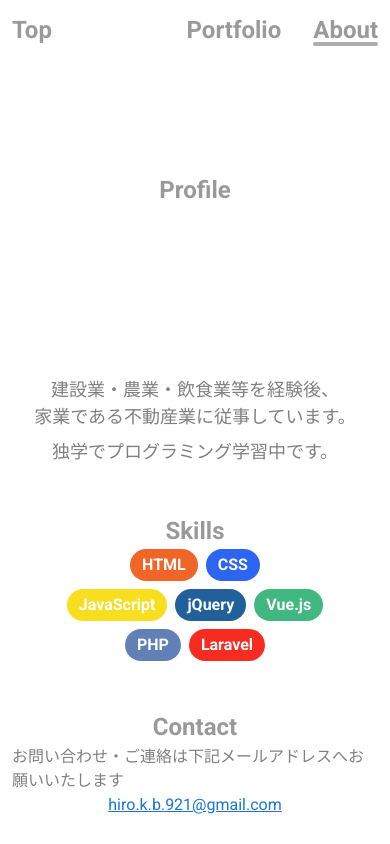
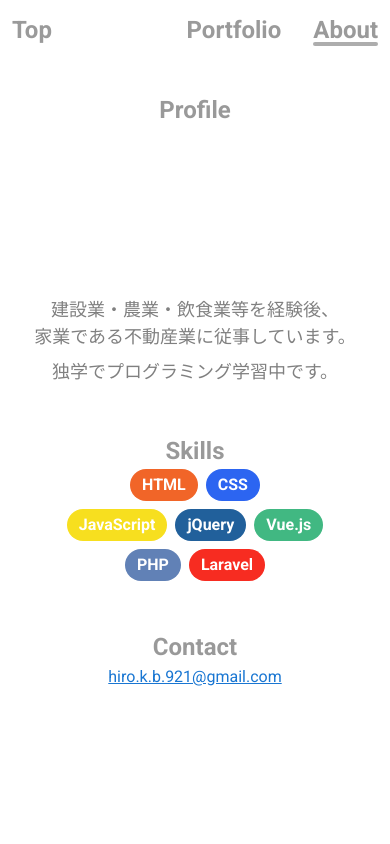
Before and after one commit to HiroKb/portfolio, a Vue app: page /about in a window 390 px wide. Built offline with nearby package versions, Linux system fonts and the light colour scheme.

Commit message:
update Aboutページレスポンシブ対応・文言変更

```diff
--- a/src/views/About.vue
+++ b/src/views/About.vue
@@ -2,7 +2,7 @@
     <v-container class="d-flex flex-column align-center">
 
         <div class="profile d-flex flex-column align-center">
-            <section-title class="mb-0">Profile</section-title>
+            <section-title>Profile</section-title>
             <v-img
                     alt="プロフィールイメージ"
                     src="../assets/icon.jpg"
@@ -17,7 +17,7 @@
         </div>
 
         <div class="skill d-flex flex-column align-center mt-12">
-            <section-title class="mb-0">Skills</section-title>
+            <section-title>Skills</section-title>
             <div class="skill__section">
                 <skill-chip color="#F16528">HTML</skill-chip>
                 <skill-chip color="#2C65F1" class="ml-2">CSS</skill-chip>
@@ -35,7 +35,6 @@
 
         <div class="contact d-flex flex-column align-center mt-12">
             <section-title>Contact</section-title>
-            <p class="mb-0">お問い合わせ・ご連絡は下記メールアドレスへお願いいたします</p>
             <a href="mailto:hiro.k.b.921@gmail.com">hiro.k.b.921@gmail.com</a>
         </div>
     </v-container>
@@ -60,4 +59,10 @@
     .skill__section:not(:first-of-type){
         margin-top: 8px;
     }
+
+    @media screen and (max-width: 599px){
+        .profile{
+            margin-top: 80px;
+        }
+    }
 </style>
```
